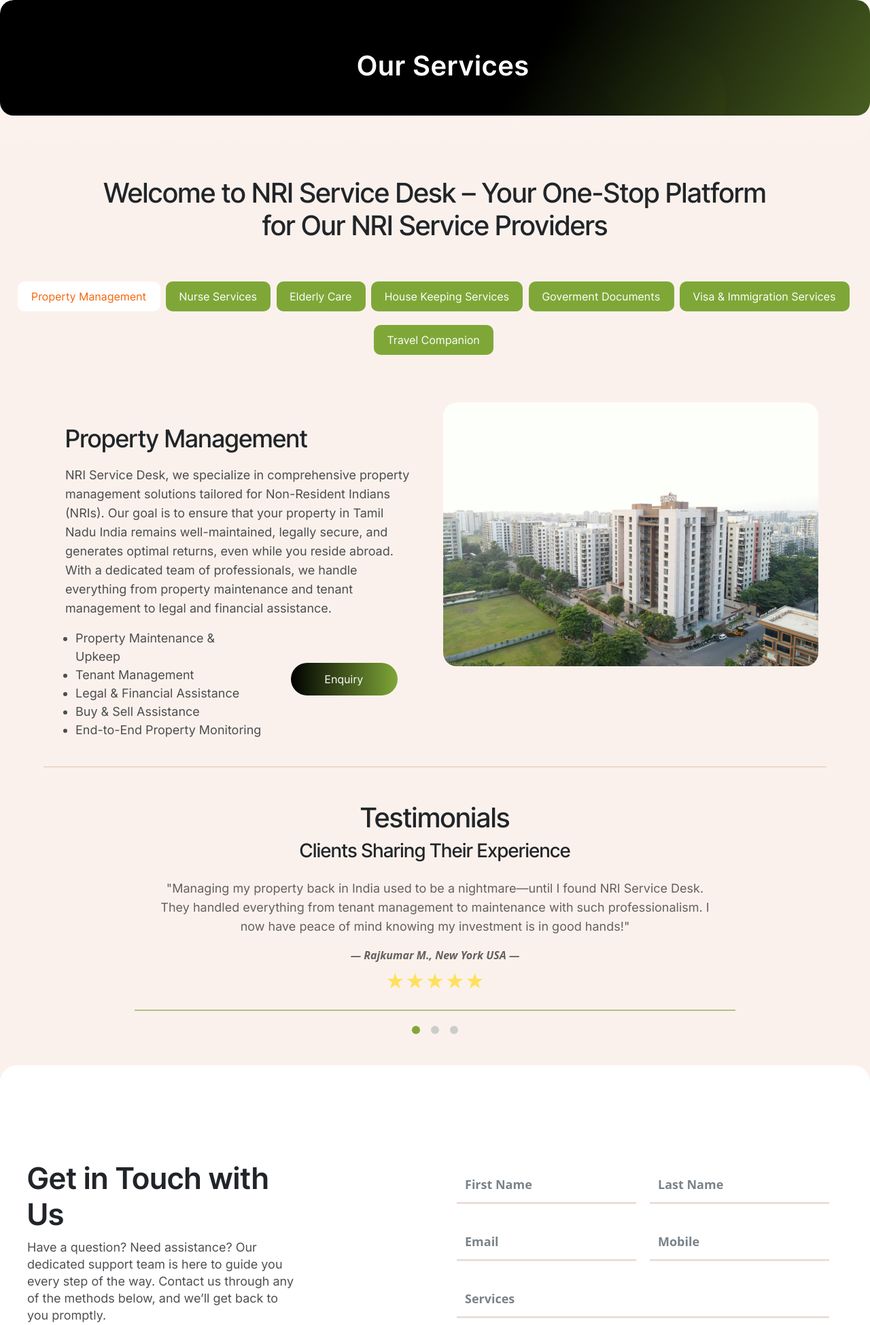
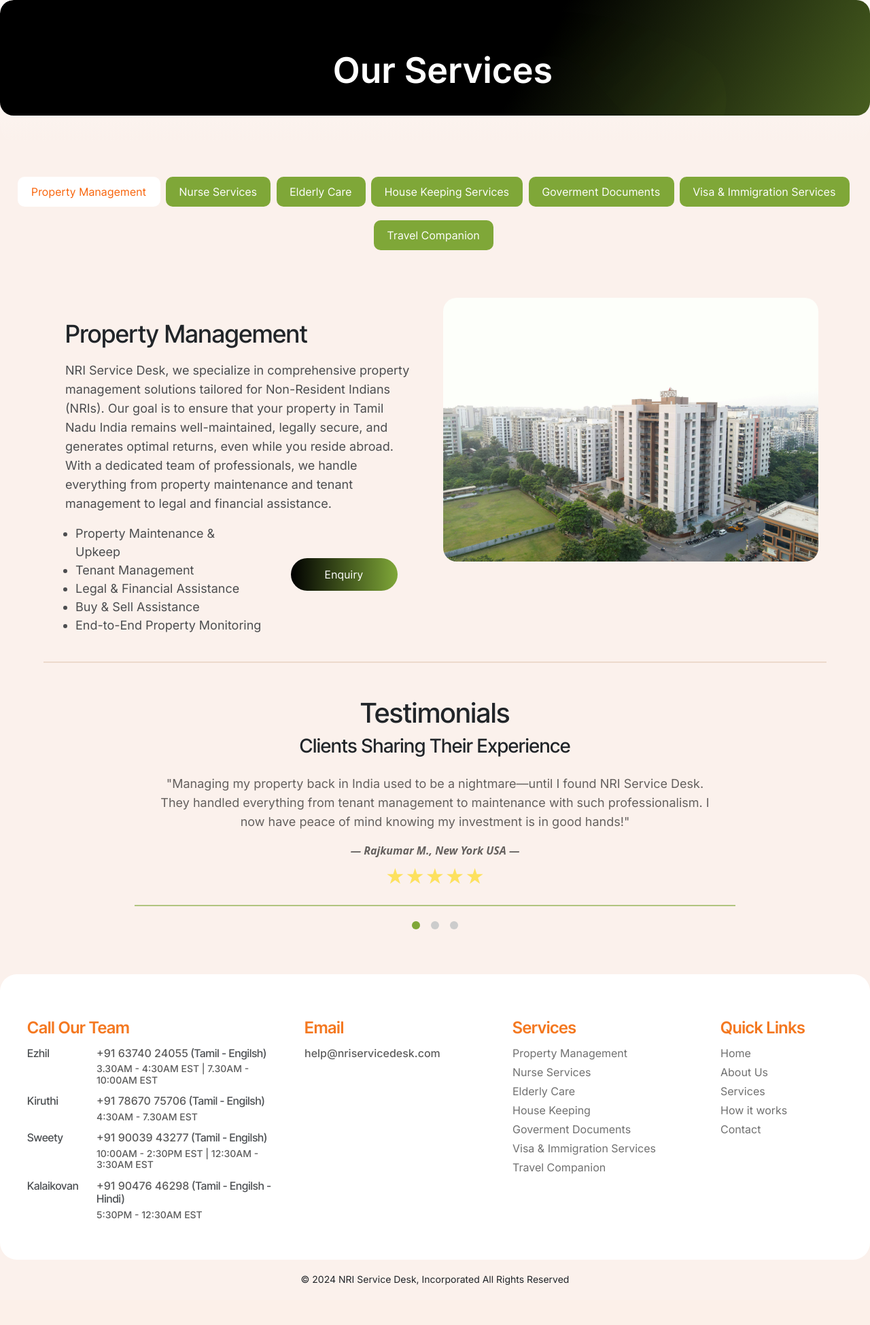
Before and after one commit to Selva-Kumar-DataCaliper/nri-website, a PHP site: page /services.html in a window 1280 px wide. Shown: the part 99-2048 px from the top of the page at 68% size. After the commit the page ends 1989 px from the top, so only its background shows below. Run offline with PHP 8.4, Linux system fonts and the light colour scheme.

Commit message:
new chages

```diff
--- a/about.html
+++ b/about.html
@@ -304,7 +304,7 @@
                 <div class="col-lg-3 col-md-3 col-xs-6 col-sm-6">
                     <h5>Ezhil</h5></div>
                     <div class="col-lg-9 col-md-9 col-xs-6 col-sm-6">
-                    <h5><a href="tel:+916374024055">+91 63740 24055</a>   (Tamil - Engilsh) <label>3.30AM - 4:30AM EST | 7.30AM to 10:00AM EST</label></h5>
+                    <h5><a href="tel:+916374024055">+91 63740 24055</a>   (Tamil - Engilsh) <label>3.30AM - 4:30AM EST | 7.30AM - 10:00AM EST</label></h5>
                     </div>
                     <div class="col-lg-3 col-md-3 col-xs-6 col-sm-6">
                         <h5>Kiruthi</h5></div>
@@ -328,7 +328,7 @@
         </div>
         <div class="col-lg-3 col-md-3 col-sm-12 col-xs-12">
             <h4>Email</h4>
-                <h5><a href="">Info@nriservicedesk.com</a></h5>
+            <h5><a href="mailto:help@nriservicedesk.com">help@nriservicedesk.com</a></h5>
         </div>
 
         <div class="col-lg-3 col-md-3 col-sm-12 col-xs-12">
--- a/contact.html
+++ b/contact.html
@@ -102,7 +102,7 @@
                     <h4><a href="tel:+916374024055"> +91 63740 24055</a></h4>
 
                     <p>3.30AM - 4:30AM EST<br>
-                    7.30AM to 10:00AM EST</p>
+                    7.30AM - 10:00AM EST</p>
 
 
                 </div>
@@ -138,7 +138,7 @@
                     <h4><i class="fa fa-map-marker" aria-hidden="true"></i> Address</h4>
                     <p>7/2, Shiva Shree Towers,<br> Shiva Nagar, Upplipalayam, <br>Coimbatore, Tamilnadu-641015, India</p>
                     <h4> <i class="fa fa-envelope" aria-hidden="true"></i> Email</h4>
-                    <p><a href="">Info@nriservicedesk.com</a></p>
+                    <p><a href="mailto:help@nriservicedesk.com">help@nriservicedesk.com</a></p>
                     </div>
 
                 </div>
@@ -250,7 +250,7 @@
                 </div>
                 <div class="col-lg-3 col-md-3 col-sm-12 col-xs-12">
                     <h4>Email</h4>
-                        <h5><a href="">Info@nriservicedesk.com</a></h5>
+                    <h5><a href="mailto:help@nriservicedesk.com">help@nriservicedesk.com</a></h5>
                 </div>
 
                 <div class="col-lg-3 col-md-3 col-sm-12 col-xs-12">
--- a/css/style.css
+++ b/css/style.css
@@ -693,13 +693,13 @@
 
 .banner-shipping {
     background-image: url(../assests/img/shipping-banner.png);
-    height: 365px;
-}
-.banner-shipping h1{
-    padding-top:10%;
+    height: 180px;
+}
+.banner-shipping h1 {
+    padding-top: 4%;
     text-align: center;
     padding-left: 0;
-    font-size: 40px;
+    font-size: 52px;
 }
 .text-center-css h2{
     font-size: 40px;
--- a/howitworks.html
+++ b/howitworks.html
@@ -252,7 +252,7 @@
                         <div class="col-lg-3 col-md-3 col-xs-6 col-sm-6">
                             <h5>Ezhil</h5></div>
                             <div class="col-lg-9 col-md-9 col-xs-6 col-sm-6">
-                            <h5><a href="tel:+916374024055">+91 63740 24055</a>   (Tamil - Engilsh) <label>3.30AM - 4:30AM EST | 7.30AM to 10:00AM EST</label></h5>
+                            <h5><a href="tel:+916374024055">+91 63740 24055</a>   (Tamil - Engilsh) <label>3.30AM - 4:30AM EST | 7.30AM - 10:00AM EST</label></h5>
                             </div>
                             <div class="col-lg-3 col-md-3 col-xs-6 col-sm-6">
                                 <h5>Kiruthi</h5></div>
@@ -276,7 +276,7 @@
                 </div>
                 <div class="col-lg-3 col-md-3 col-sm-12 col-xs-12">
                     <h4>Email</h4>
-                        <h5><a href="">Info@nriservicedesk.com</a></h5>
+                    <h5><a href="mailto:help@nriservicedesk.com">help@nriservicedesk.com</a></h5>
                 </div>
 
                 <div class="col-lg-3 col-md-3 col-sm-12 col-xs-12">
--- a/index.html
+++ b/index.html
@@ -352,7 +352,7 @@
                             <div class="col-lg-3 col-md-3 col-xs-6 col-sm-6">
                                 <h5>Ezhil</h5></div>
                                 <div class="col-lg-9 col-md-9 col-xs-6 col-sm-6">
-                                <h5><a href="tel:+916374024055">+91 63740 24055</a>   (Tamil - Engilsh) <label>3.30AM - 4:30AM EST | 7.30AM to 10:00AM EST</label></h5>
+                                <h5><a href="tel:+916374024055">+91 63740 24055</a>   (Tamil - Engilsh) <label>3.30AM - 4:30AM EST | 7.30AM - 10:00AM EST</label></h5>
                                 </div>
                                 <div class="col-lg-3 col-md-3 col-xs-6 col-sm-6">
                                     <h5>Kiruthi</h5></div>
@@ -376,7 +376,7 @@
                     </div>
                     <div class="col-lg-3 col-md-3 col-sm-12 col-xs-12">
                         <h4>Email</h4>
-                            <h5><a href="">Info@nriservicedesk.com</a></h5>
+                        <h5><a href="mailto:help@nriservicedesk.com">help@nriservicedesk.com</a></h5>
                     </div>
 
                     <div class="col-lg-3 col-md-3 col-sm-12 col-xs-12">
--- a/services.html
+++ b/services.html
@@ -347,7 +347,7 @@
 
         <div class="container text-center-css">
             <div class="content">
-                <h2>Welcome to NRI Service Desk – Your One-Stop Platform<br> for Our NRI Service Providers</h2>
+
                 <!-- <div class="search-container">
           <input class="search-input" type="text" placeholder="Search by keywords" class="search-input">
           <button class="search-button">Search</button>
@@ -583,7 +583,7 @@
                     <img src="assests/img/travel-2.png"></img>
                 </div>
             </div>
-            <div class="main-ly-abt testimonial-sec">
+            <div class="main-ly-abt testimonial-sec pb-40">
                 <div class="container">
 
                   <h1>Testimonials
@@ -620,79 +620,7 @@
 
 
 </div>
-        <div class="container contact-sec top-sec pt-130">
-            <div class="row">
-                <div class="col-lg-6 col-md-6 col-xs-12 col-sm-12 contact-sec-left">
-                    <h2>Get in Touch with Us</h2>
-                    <p>Have a question? Need assistance? Our dedicated support team is here to guide you every step of
-                        the way.
-                        Contact us through any of the methods below, and we’ll get back to you promptly.</p>
 
-                </div>
-                <div class="col-lg-6 col-md-6 col-xs-12 col-sm-12">
-                    <div class="form-container">
-                        <form method="POST" class="needs-validation" novalidate onsubmit="handleSubmit(event)">
-                            <div class="form-row">
-                                <div class="form-group">
-                                    <input type="text" placeholder="First Name" id="first-name" name="first-name"
-                                        class="form-control" required>
-                                    <div class="invalid-feedback">
-                                        Please enter your first name.
-                                    </div>
-                                </div>
-                                <div class="form-group">
-                                    <input type="text" placeholder="Last Name" id="last-name" name="last-name"
-                                        class="form-control">
-                                </div>
-                            </div>
-                            <div class="form-row">
-                                <div class="form-group">
-                                    <input type="email" placeholder="Email" id="email" name="email" class="form-control"
-                                        required>
-                                    <div class="invalid-feedback">
-                                        Please enter a valid email address.
-                                    </div>
-                                </div>
-                                <div class="form-group">
-                                    <input type="tel" placeholder="Mobile" id="mobile" name="mobile"
-                                        class="form-control" required>
-                                    <div class="invalid-feedback">
-                                        Please enter your mobile number.
-                                    </div>
-                                </div>
-                            </div>
-                            <div class="form-group">
-                                <input type="text" placeholder="Services" id="services" name="services"
-                                    class="form-control" required>
-                                <div class="invalid-feedback">
-                                    Please specify the service you are interested in.
-                                </div>
-                            </div>
-                            <div class="form-group">
-                                <textarea id="message" placeholder="Message" name="message" rows="6"
-                                    class="form-control"></textarea>
-                            </div>
-
-
-                            <button type="submit" class="submit-button btn btn-primary">Submit</button>
-                            <!-- Loading Icon (Hidden by Default) -->
-                            <div id="loading" style="display:none;text-align: center; margin-top: -60px;">
-                            </div>
-
-                            <!-- Success Message (Hidden by Default) -->
-                            <div id="success-message"
-                                style="display:none;text-align: center; margin-top: 10px; color: green;">
-                                <div class="spinner-border text-success" role="status">
-                                    <span class="sr-only">Loading...</span>
-                                </div>
-                                <strong>Success!</strong> Your form has been submitted.
-                            </div>
-                        </form>
-                    </div>
-                </div>
-
-            </div>
-        </div>
         <!-- <div class="container btm-sec-app">
     <div class="wd-60">
            <h2>Download Our App</h2>
@@ -725,7 +653,7 @@
                 <div class="col-lg-3 col-md-3 col-xs-6 col-sm-6">
                     <h5>Ezhil</h5></div>
                     <div class="col-lg-9 col-md-9 col-xs-6 col-sm-6">
-                    <h5><a href="tel:+916374024055">+91 63740 24055</a>   (Tamil - Engilsh) <label>3.30AM - 4:30AM EST | 7.30AM to 10:00AM EST</label></h5>
+                    <h5><a href="tel:+916374024055">+91 63740 24055</a>   (Tamil - Engilsh) <label>3.30AM - 4:30AM EST | 7.30AM - 10:00AM EST</label></h5>
                     </div>
                     <div class="col-lg-3 col-md-3 col-xs-6 col-sm-6">
                         <h5>Kiruthi</h5></div>
@@ -749,7 +677,7 @@
         </div>
         <div class="col-lg-3 col-md-3 col-sm-12 col-xs-12">
             <h4>Email</h4>
-                <h5><a href="">Info@nriservicedesk.com</a></h5>
+                <h5><a href="mailto:help@nriservicedesk.com">help@nriservicedesk.com</a></h5>
         </div>
 
         <div class="col-lg-3 col-md-3 col-sm-12 col-xs-12">
```
